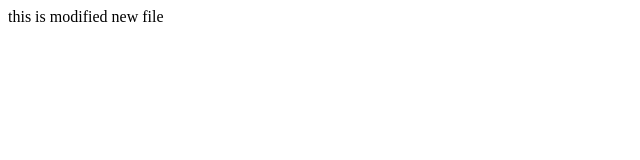
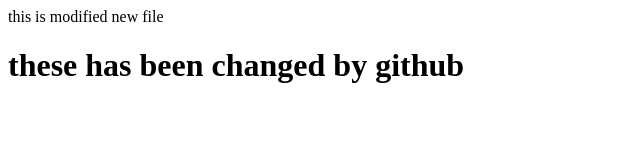
Before and after one commit to emmanuel-jangala/march-21-yash, a plain HTML site: page index.html in a window 1280 px wide. Shown: the whole page, without its empty margins (0-640 px from the left). Drawn offline with Linux system fonts and the light colour scheme.

Commit message:
Update index.html

```diff
--- a/index.html
+++ b/index.html
@@ -1 +1,2 @@
 <hi> this is modified new file<hi>
+  <h1> these has been changed by github <hi>
```
